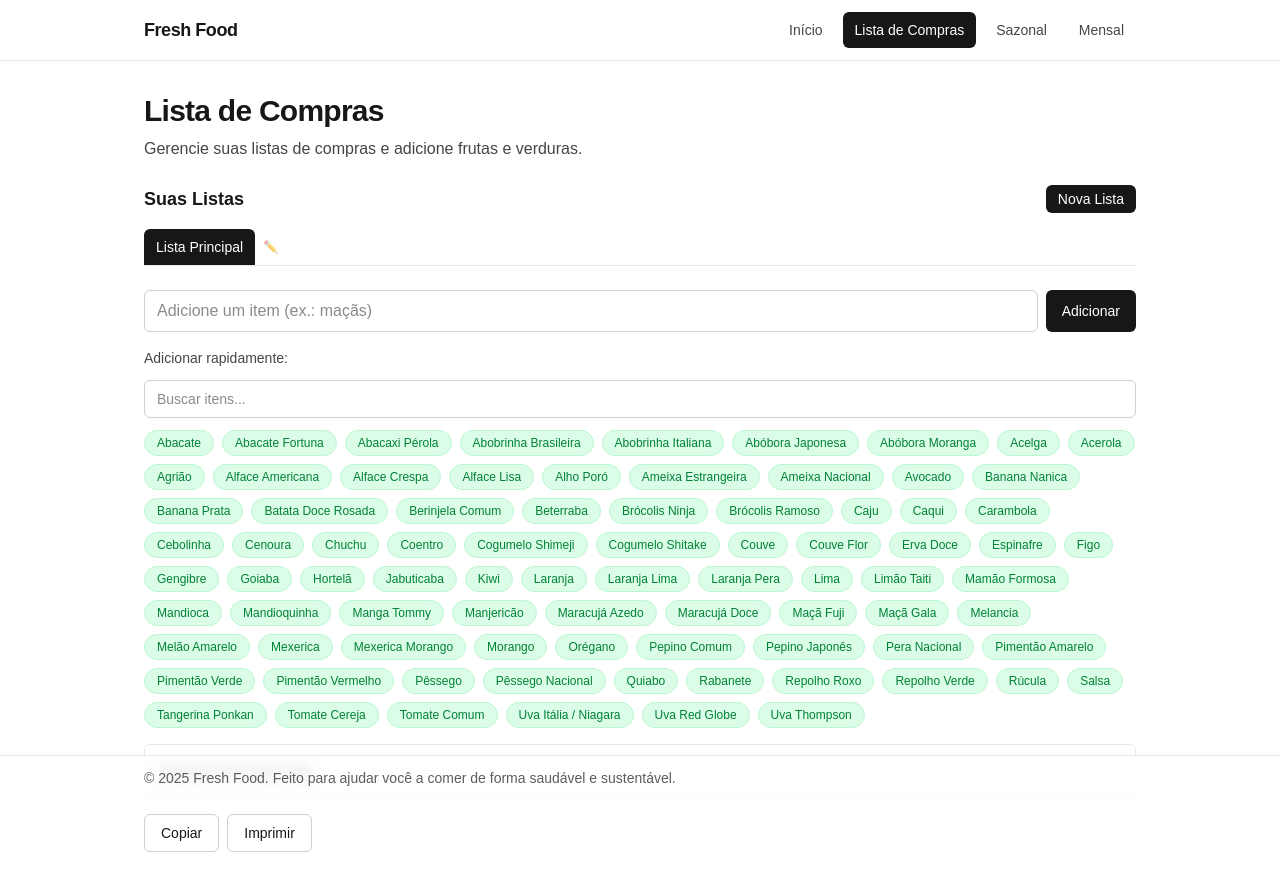
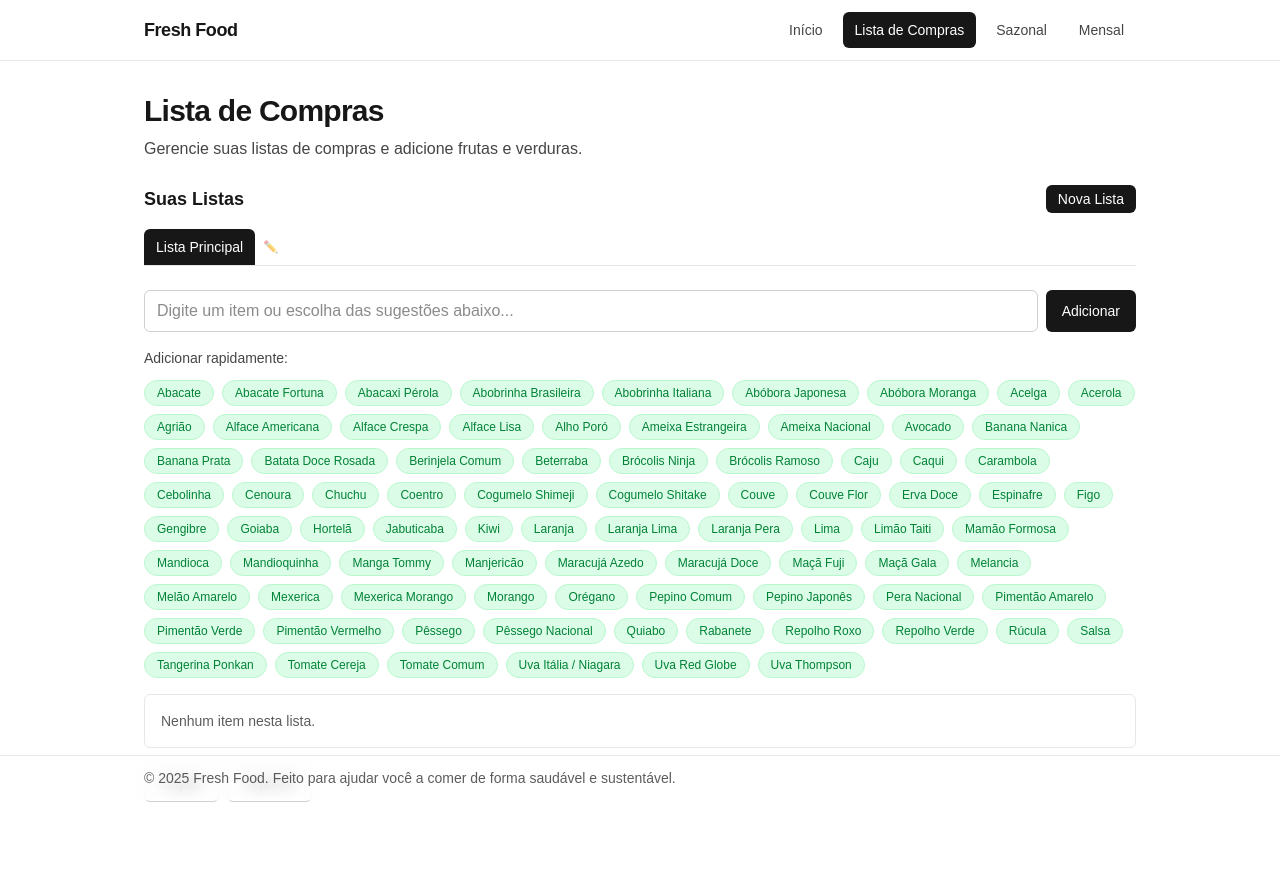
Before and after one commit to ValdineiJunior/fresh-food, a Next.js app: page /shopping-list in a window 1280 px wide. Both pictures are taken after a click on the button "Lista Principal". Shown: the top 890 px of the page. Built offline with nearby package versions, Linux system fonts and the light colour scheme.

Commit message:
refactor: replace search term state with input state for tag filtering and enhance input handling in shopping list

```diff
--- a/src/app/shopping-list/page.tsx
+++ b/src/app/shopping-list/page.tsx
@@ -39,7 +39,6 @@ export default function ShoppingListPage() {
   const [newListName, setNewListName] = useState("");
   const [availableTags, setAvailableTags] = useState<string[]>([]);
   const [filteredTags, setFilteredTags] = useState<string[]>([]);
-  const [searchTerm, setSearchTerm] = useState("");
 
   // Load lists from localStorage on mount
   useEffect(() => {
@@ -70,21 +69,23 @@ export default function ShoppingListPage() {
     setFilteredTags(allItems);
   }, []);
 
-  // Filter tags based on search term with debouncing
+  // Filter tags based on input with debouncing
   useEffect(() => {
     const timeoutId = setTimeout(() => {
-      if (searchTerm.trim() === "") {
+      if (input.trim() === "") {
+        // Show first 10 available tags when input is empty
         setFilteredTags(availableTags);
       } else {
+        // Show filtered tags when user is typing, limited to 10
         const filtered = availableTags.filter((tag) =>
-          tag.toLowerCase().startsWith(searchTerm.toLowerCase().trim())
+          tag.toLowerCase().startsWith(input.toLowerCase().trim())
         );
         setFilteredTags(filtered);
       }
     }, 300); // 300ms delay
 
     return () => clearTimeout(timeoutId);
-  }, [searchTerm, availableTags]);
+  }, [input, availableTags]);
 
   // Save lists to localStorage during rendering
   const [prevLists, setPrevLists] = useState(lists);
@@ -159,6 +160,12 @@ export default function ShoppingListPage() {
     setInput("");
   }
 
+  function handleKeyDown(e: React.KeyboardEvent) {
+    if (e.key === "Enter") {
+      addItem();
+    }
+  }
+
   function removeItem(itemId: string) {
     if (!selectedList) return;
 
@@ -190,12 +197,10 @@ export default function ShoppingListPage() {
           }
           return prev;
         });
-        // Also update filtered tags if the search term matches
+        // Also update filtered tags if the input matches
         if (
-          searchTerm.trim() === "" ||
-          itemToRemove.name
-            .toLowerCase()
-            .startsWith(searchTerm.toLowerCase().trim())
+          input.trim() === "" ||
+          itemToRemove.name.toLowerCase().startsWith(input.toLowerCase().trim())
         ) {
           setFilteredTags((prev) => {
             // Only add if not already present
@@ -228,6 +233,9 @@ export default function ShoppingListPage() {
     setAvailableTags((prev) => prev.filter((t) => t !== tag));
     // Also remove from filtered tags
     setFilteredTags((prev) => prev.filter((t) => t !== tag));
+
+    // Clear input
+    setInput("");
   }
 
   function copyList() {
@@ -381,12 +389,13 @@ export default function ShoppingListPage() {
       {/* Selected List Content */}
       {selectedList && (
         <div className="space-y-4">
+          {/* Input Field */}
           <div className="flex gap-2">
             <input
               value={input}
               onChange={(e) => setInput(e.target.value)}
-              onKeyDown={(e) => e.key === "Enter" && addItem()}
-              placeholder="Adicione um item (ex.: maçãs)"
+              onKeyDown={handleKeyDown}
+              placeholder="Digite um item ou escolha das sugestões abaixo..."
               className="flex-1 rounded-md border border-foreground/20 bg-transparent px-3 py-2 outline-none focus:border-foreground/40"
             />
             <button
@@ -400,27 +409,8 @@ export default function ShoppingListPage() {
           {/* Quick Add Tags */}
           <div className="space-y-3">
             <h4 className="text-sm font-medium text-foreground/80">
-              Adicionar rapidamente:
+              {input.trim() ? "Sugestões:" : "Adicionar rapidamente:"}
             </h4>
-
-            {/* Search Input */}
-            <div className="relative">
-              <input
-                type="text"
-                value={searchTerm}
-                onChange={(e) => setSearchTerm(e.target.value)}
-                placeholder="Buscar itens..."
-                className="w-full rounded-md border border-foreground/20 bg-transparent px-3 py-2 pr-8 text-sm outline-none focus:border-foreground/40"
-              />
-              {searchTerm && (
-                <button
-                  onClick={() => setSearchTerm("")}
-                  className="absolute right-2 top-1/2 -translate-y-1/2 text-foreground/40 hover:text-foreground/60"
-                >
-                  ✕
-                </button>
-              )}
-            </div>
 
             {/* Tags Display */}
             <div className="flex flex-wrap gap-2">
@@ -438,9 +428,9 @@ export default function ShoppingListPage() {
                 ))}
             </div>
 
-            {filteredTags.length === 0 && searchTerm && (
+            {filteredTags.length === 0 && input.trim() && (
               <p className="text-sm text-foreground/60 text-center py-2">
-                Nenhum item encontrado para &quot;{searchTerm}&quot;
+                Nenhum item encontrado para &quot;{input}&quot;
               </p>
             )}
           </div>
```
